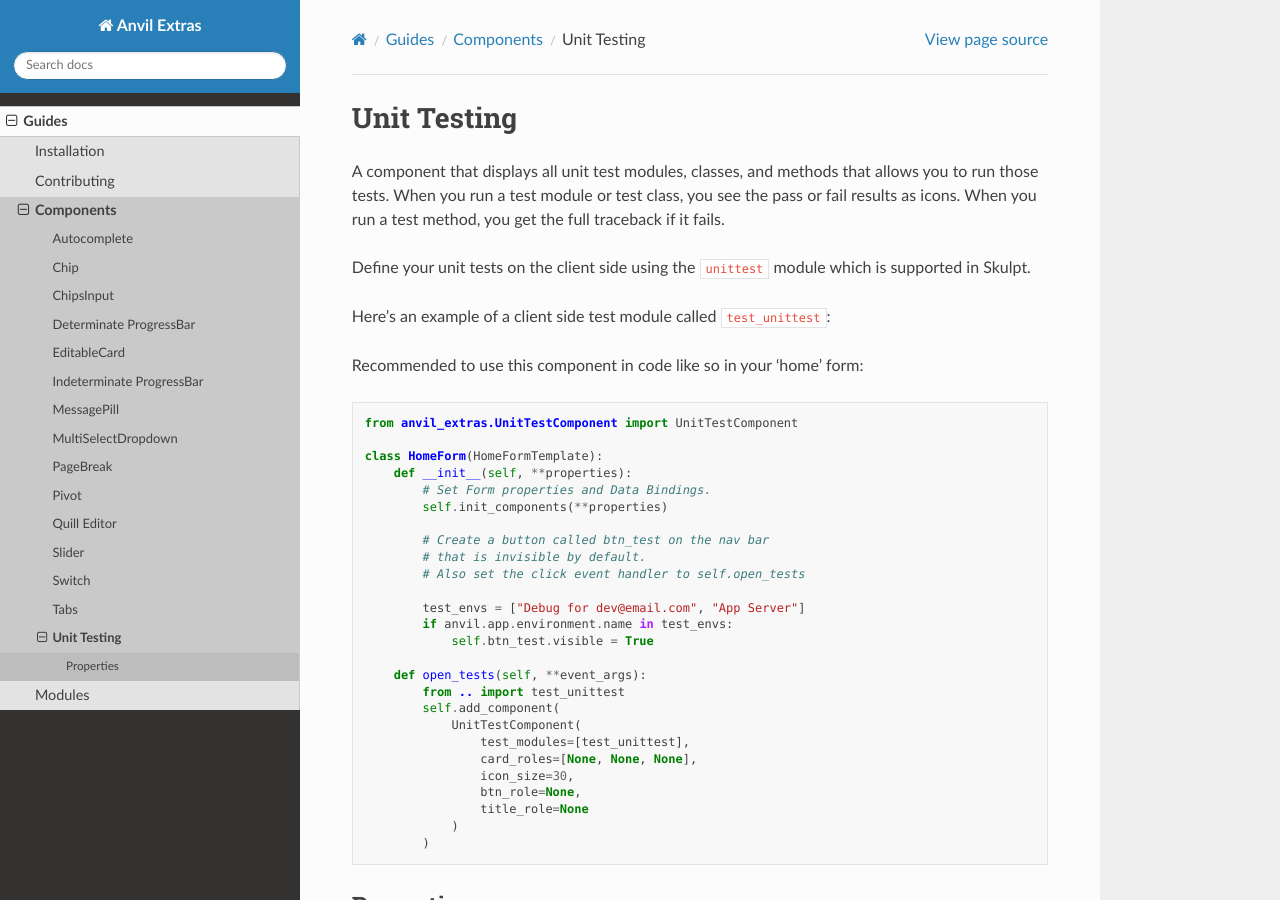
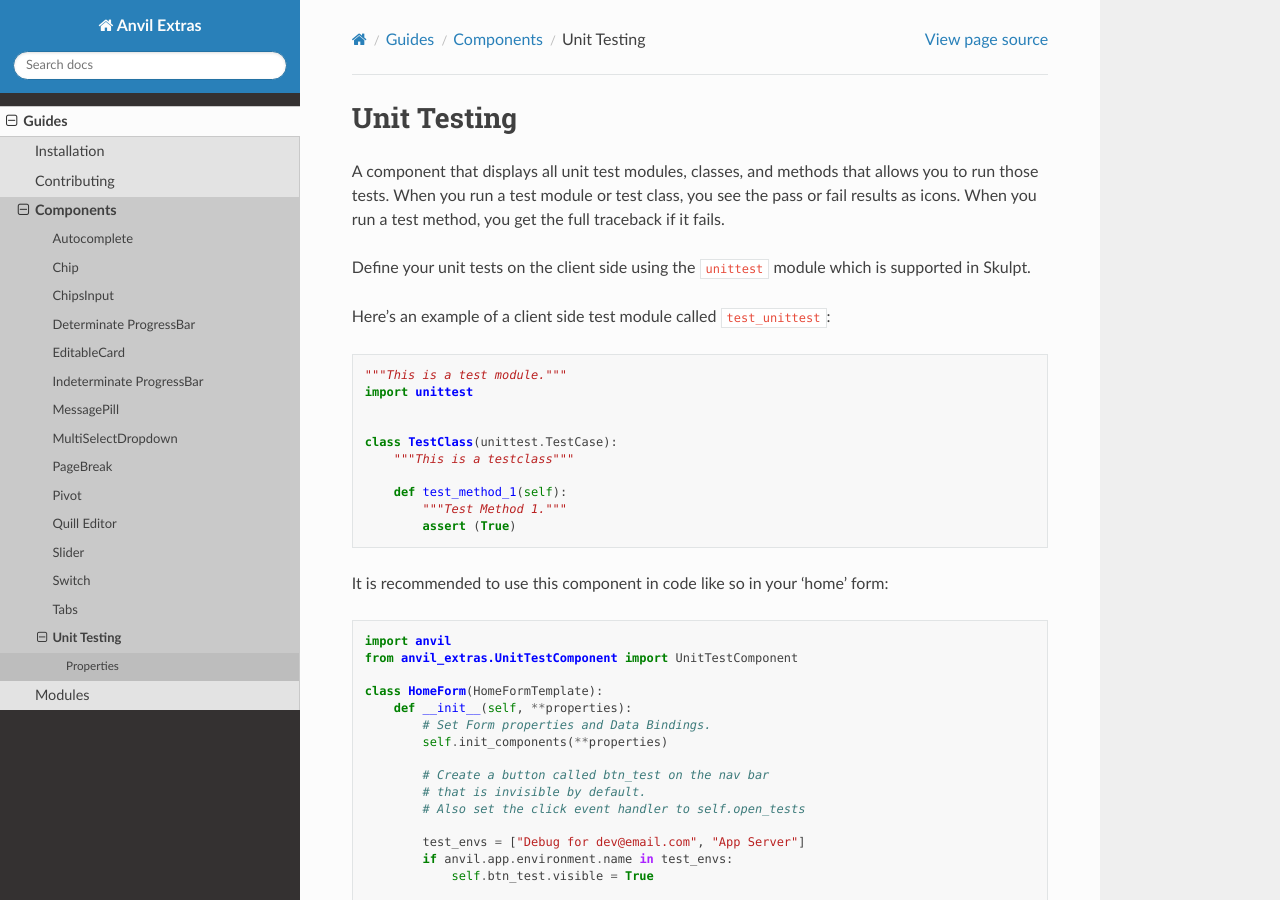
Before and after one commit to anvilistas/anvil-extras, a Sphinx documentation site: the page built from docs/guides/components/unit_testing.rst, in a window 1280 px wide and 900 px high. Built offline with Sphinx 7.4.7 and the Read the Docs theme 2.0.0, drawn with Linux system fonts in a browser that asks for light colours.

Commit message:
Fixed code block in doc file

```diff
--- a/docs/guides/components/unit_testing.rst
+++ b/docs/guides/components/unit_testing.rst
@@ -9,6 +9,7 @@ Define your unit tests on the client side using the ``unittest`` module which is
 Here's an example of a client side test module called ``test_unittest``:
 
 .. code-block:: python
+
     """This is a test module."""
     import unittest
 
@@ -20,10 +21,11 @@ Here's an example of a client side test module called ``test_unittest``:
             """Test Method 1."""
             assert (True)
 
-Recommended to use this component in code like so in your 'home' form:
+It is recommended to use this component in code like so in your 'home' form:
 
 .. code-block:: python
 
+    import anvil
     from anvil_extras.UnitTestComponent import UnitTestComponent
 
     class HomeForm(HomeFormTemplate):
```
Also changed, not shown: 1 other file.
